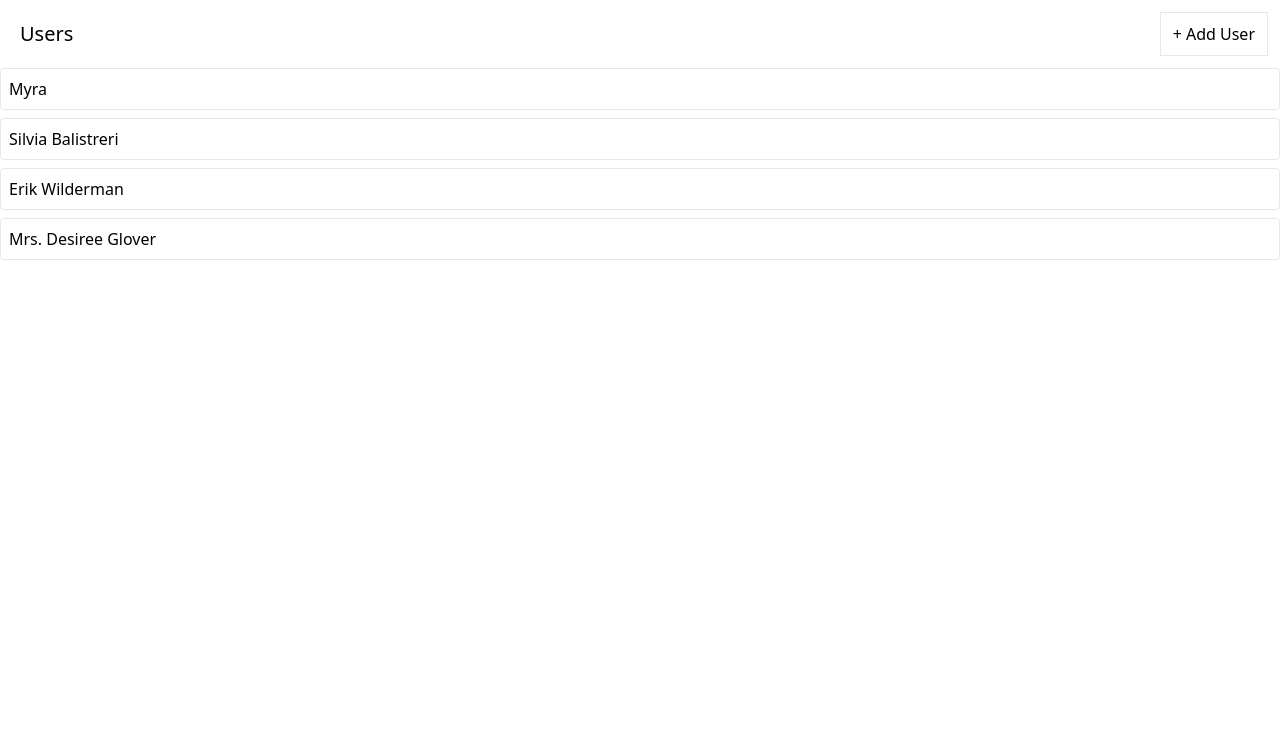
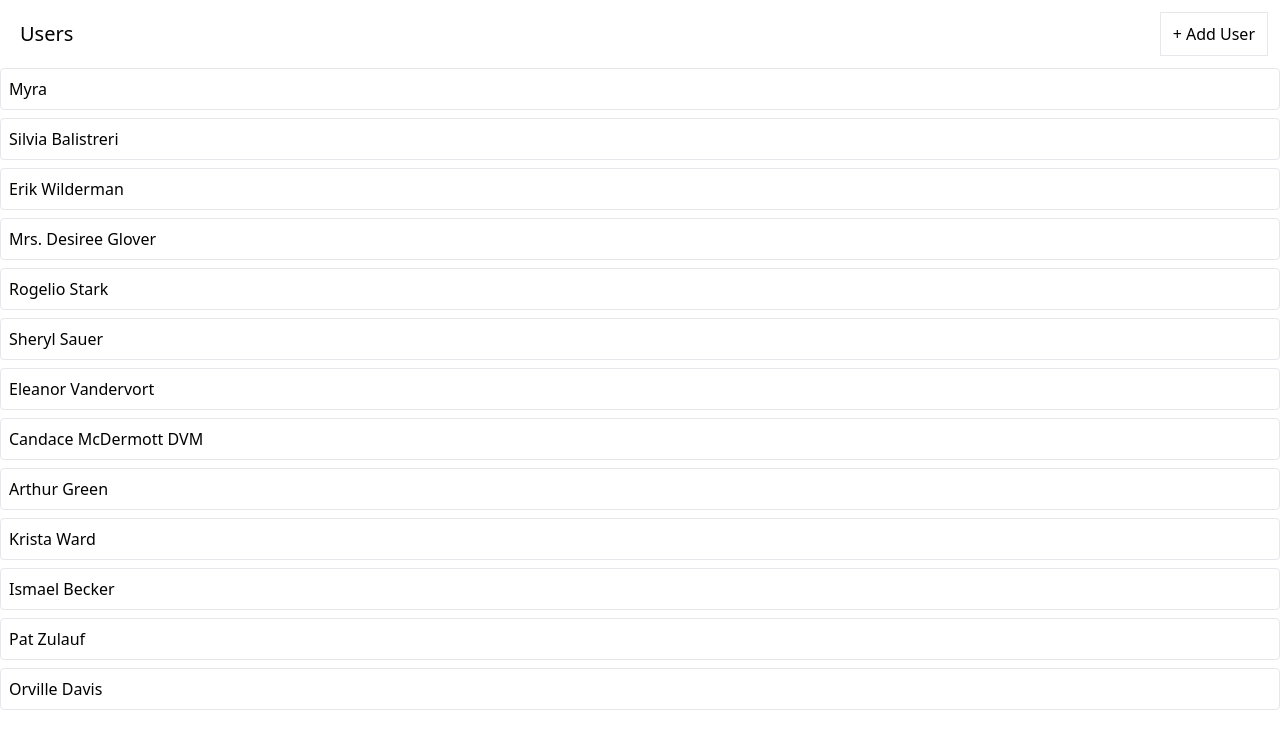
Before and after one commit to ranitasahaa1230/Redux-Projects, a React (Create React App) app in the folder media/: page / in a window 1280 px wide. Shown: the top 748 px of the page. Built offline with nearby package versions, Linux system fonts and the light colour scheme; data requests are answered from the project's data file.

Commit message:
feat:fine grained loading state

```diff
--- a/media/db.json
+++ b/media/db.json
@@ -15,6 +15,42 @@
     {
       "name": "Mrs. Desiree Glover",
       "id": 4
+    },
+    {
+      "name": "Rogelio Stark",
+      "id": 5
+    },
+    {
+      "name": "Sheryl Sauer",
+      "id": 6
+    },
+    {
+      "name": "Eleanor Vandervort",
+      "id": 7
+    },
+    {
+      "name": "Candace McDermott DVM",
+      "id": 8
+    },
+    {
+      "name": "Arthur Green",
+      "id": 9
+    },
+    {
+      "name": "Krista Ward",
+      "id": 10
+    },
+    {
+      "name": "Ismael Becker",
+      "id": 11
+    },
+    {
+      "name": "Pat Zulauf",
+      "id": 12
+    },
+    {
+      "name": "Orville Davis",
+      "id": 13
     }
   ],
   "albums": [],
--- a/media/src/components/UsersList.js
+++ b/media/src/components/UsersList.js
@@ -1,26 +1,49 @@
-import React, { useEffect } from "react";
+import React, { useEffect, useState } from "react";
 import { useDispatch, useSelector } from "react-redux";
 import { addUser, fetchUsers } from "../store";
 import Button from "./Button";
 import Skeleton from "./Skeleton";
 
 const UsersList = () => {
+  const [isLoadingUsers, setIsLoadingUsers] = useState(false);
+  const [loadingUsersError, setLoadingUsersError] = useState(null);
+
+  const [isCreatingUser, setIsCreatingUser] = useState(false);
+  const [creatingUsersError, setCreatingUserError] = useState(null);
+
   const dispatch = useDispatch();
-  const { data, isLoading, error } = useSelector((state) => state.users);
+  const { data } = useSelector((state) => state.users);
 
   useEffect(() => {
-    dispatch(fetchUsers());
+    setIsLoadingUsers(true);
+    dispatch(fetchUsers())
+      .unwrap() //bcoz dispatch calls .then even if the promise fails, so wrap will give a brand new promise anf if the request is successful then .then else .catch
+      // .then(()=>{
+      //   console.log("suceess");
+      //   // setIsLoadingUsers(false);
+      // })
+      .catch((err) => {
+        console.log("error");
+        setLoadingUsersError(err);
+        // setIsLoadingUsers(false);
+      })
+      //after all then and catch finally will be called
+      .finally(() => setIsLoadingUsers(false));
   }, []);
 
   const handleUserAdd = () => {
-    dispatch(addUser());
+    setIsCreatingUser(true);
+    dispatch(addUser())
+      .unwrap()
+      .catch((err) => setCreatingUserError(err))
+      .finally(() => setIsCreatingUser(false));
   };
 
-  if (isLoading) {
+  if (isLoadingUsers) {
     return <Skeleton times={6} className="h-10 w-full" />;
   }
 
-  if (error) return <div>Error fetching data...</div>;
+  if (loadingUsersError) return <div>Error fetching data...</div>;
 
   const renderedUsers = data.map((user) => {
     return (
@@ -36,7 +59,9 @@ const UsersList = () => {
     <div>
       <div className="flex flex-row justify-between m-3">
         <h1 className="m-2 text-xl">Users</h1>
-        <Button onClick={handleUserAdd}>+ Add User</Button>
+        {isCreatingUser ? "Creaing User..." :
+        <Button onClick={handleUserAdd}>+ Add User</Button>}
+        {creatingUsersError && "Error Creating User..."}
       </div>
       {renderedUsers}
     </div>
```
